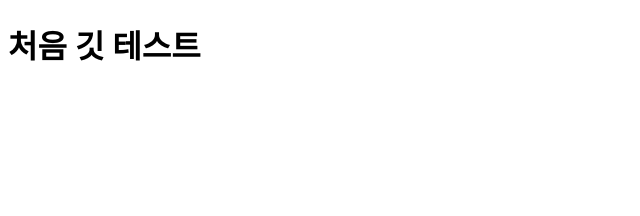
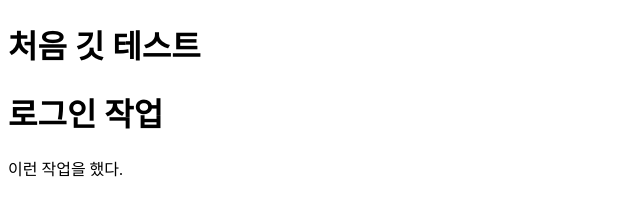
Before and after one commit to KwonSungju/201027, a plain HTML site: page index.html in a window 1280 px wide. Shown: the whole page, without its empty margins (0-640 px from the left). Drawn offline with Linux system fonts and the light colour scheme.

Commit message:
로그인작업

```diff
--- a/index.html
+++ b/index.html
@@ -8,5 +8,7 @@
 <link rel="shortcut icon" href="#" type="image/x-icon">
 <body>
     <h1>처음 깃 테스트</h1>
+    <h1>로그인 작업</h1>
+    <p>이런 작업을 했다.</p>
 </body>
 </html>
```
Also changed, not shown: 4.txt (added), 5.txt (added), 1 other file.
